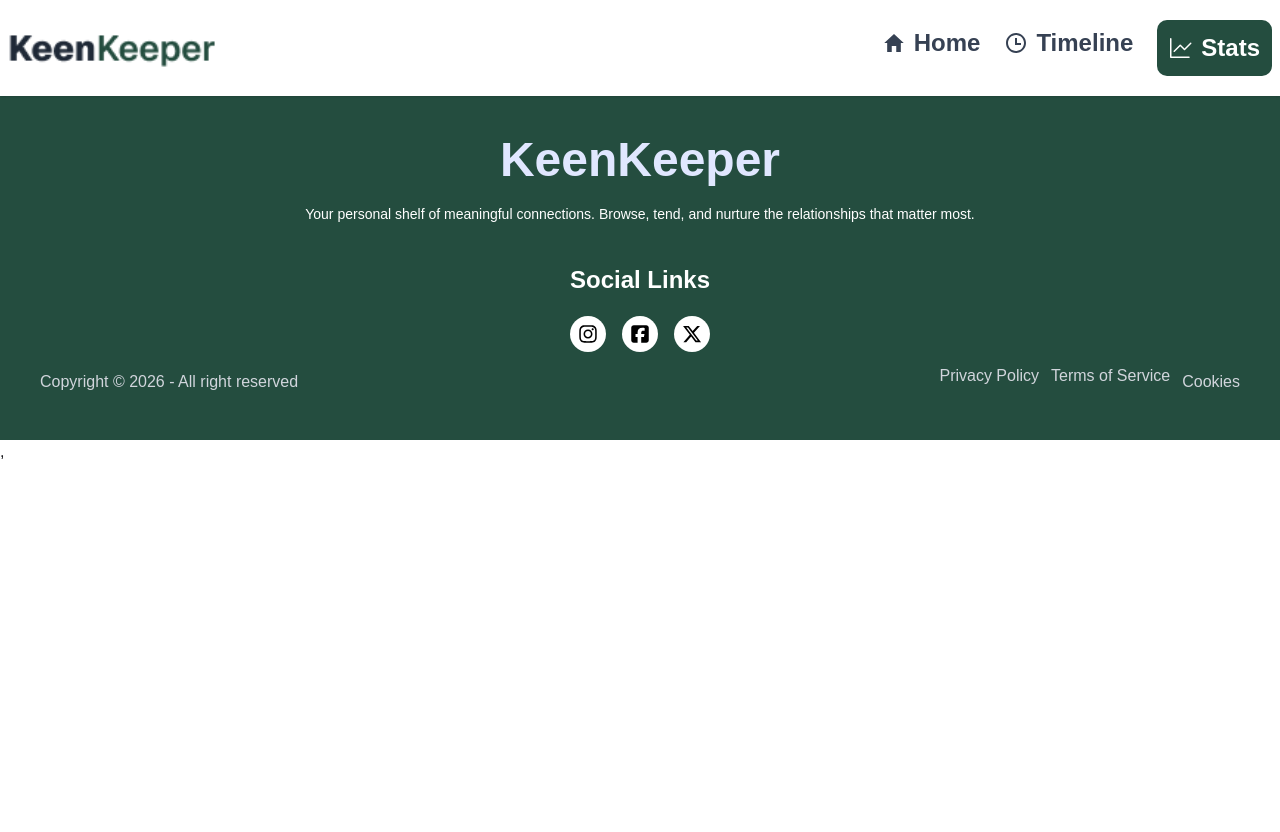
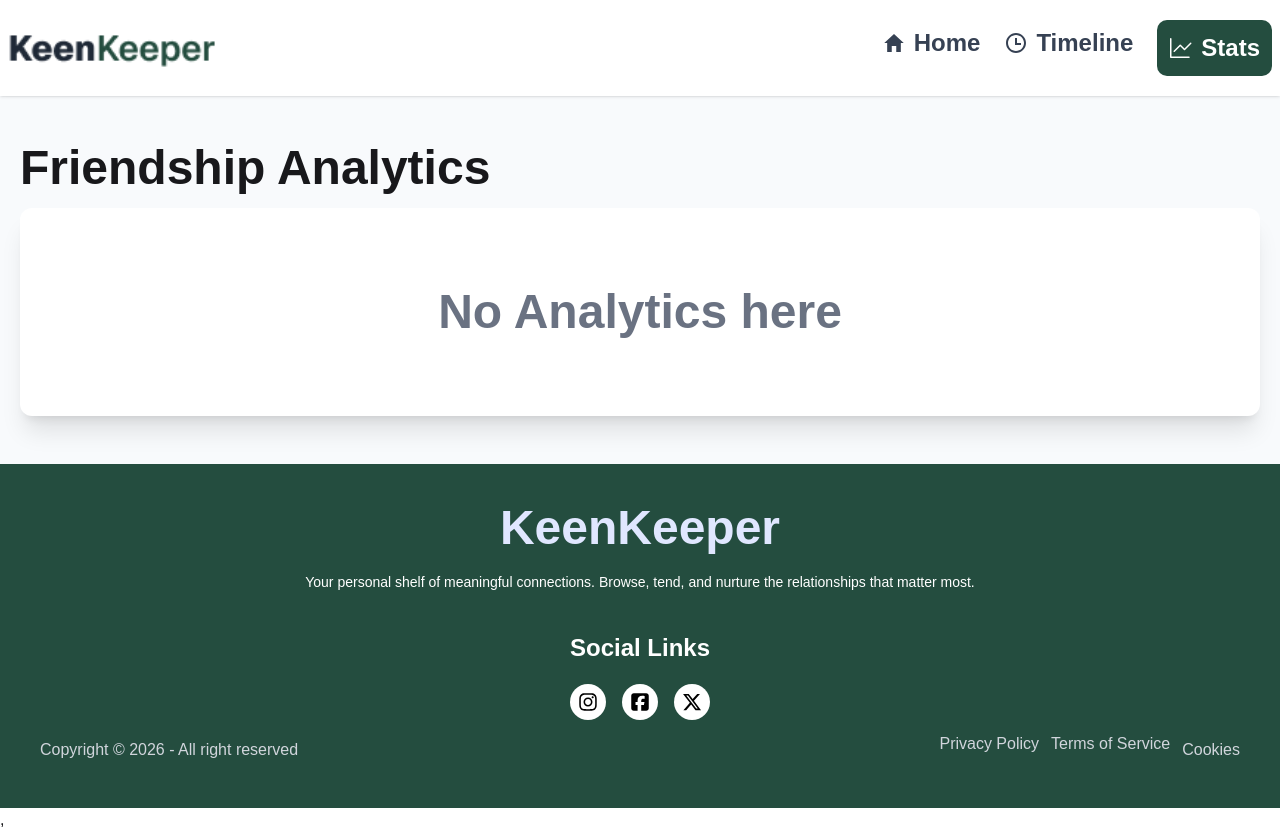
Before and after one commit to sabikuntazina/Keen-Keeper, a React (Vite) app: page /states in a window 1280 px wide. Before the commit the page ends 800 px from the top, so only its background shows below. Built offline with nearby package versions, Linux system fonts and the light colour scheme.

Commit message:
Added state section

```diff
--- a/src/Pages/States/States.jsx
+++ b/src/Pages/States/States.jsx
@@ -16,9 +16,45 @@ const States = () => {
 ];
 
   return (
- <div>
+   <div  className="bg-[#f8fafc] py-12">
 
- </div>
+      <div className='max-w-7xl px-5 mx-auto space-y-4'>
+
+      <h1 className='font-bold text-2xl md:text-5xl'>Friendship Analytics</h1>
+
+
+         {timeLineState.length === 0 ? (
+          <div className="flex flex-col justify-center shadow-xl bg-white md:py-20 rounded-xl  items-center gap-4 place-items-center">
+            <h2 className="md:text-5xl text-gray-500 font-bold">
+              No Analytics here
+            </h2>
+          </div>
+        ) : (
+            <div className='bg-white rounded-xl shadow-xl'>
+
+          <PieChart  style={{ width: '100%', maxWidth: '500px', margin:'0 auto', maxHeight: '80vh', aspectRatio: 1 }} responsive>
+      <Pie
+        data={data}
+        innerRadius="80%"
+        outerRadius="100%"
+        // Corner radius is the rounded edge of each pie slice
+        cornerRadius="50%"
+        fill="#8884d8"
+        // padding angle is the gap between each pie slice
+        paddingAngle={5}
+        dataKey="value"
+        isAnimationActive={true}
+      />
+      <Legend></Legend>
+      <Tooltip></Tooltip>
+
+    </PieChart>
+      </div>
+          )
+        }
+      </div>
+
+    </div>
   );
 };
 
--- a/src/Pages/TimeLine/TimeLine.jsx
+++ b/src/Pages/TimeLine/TimeLine.jsx
@@ -9,7 +9,7 @@ const TimeLine = () => {
   const [sorting, setSorting] = useState("");
 
 const handleSorting = (sortType) => {
-  console.log(sortType);
+  // console.log(sortType);
   setSorting(sortType);
 };
 
```
